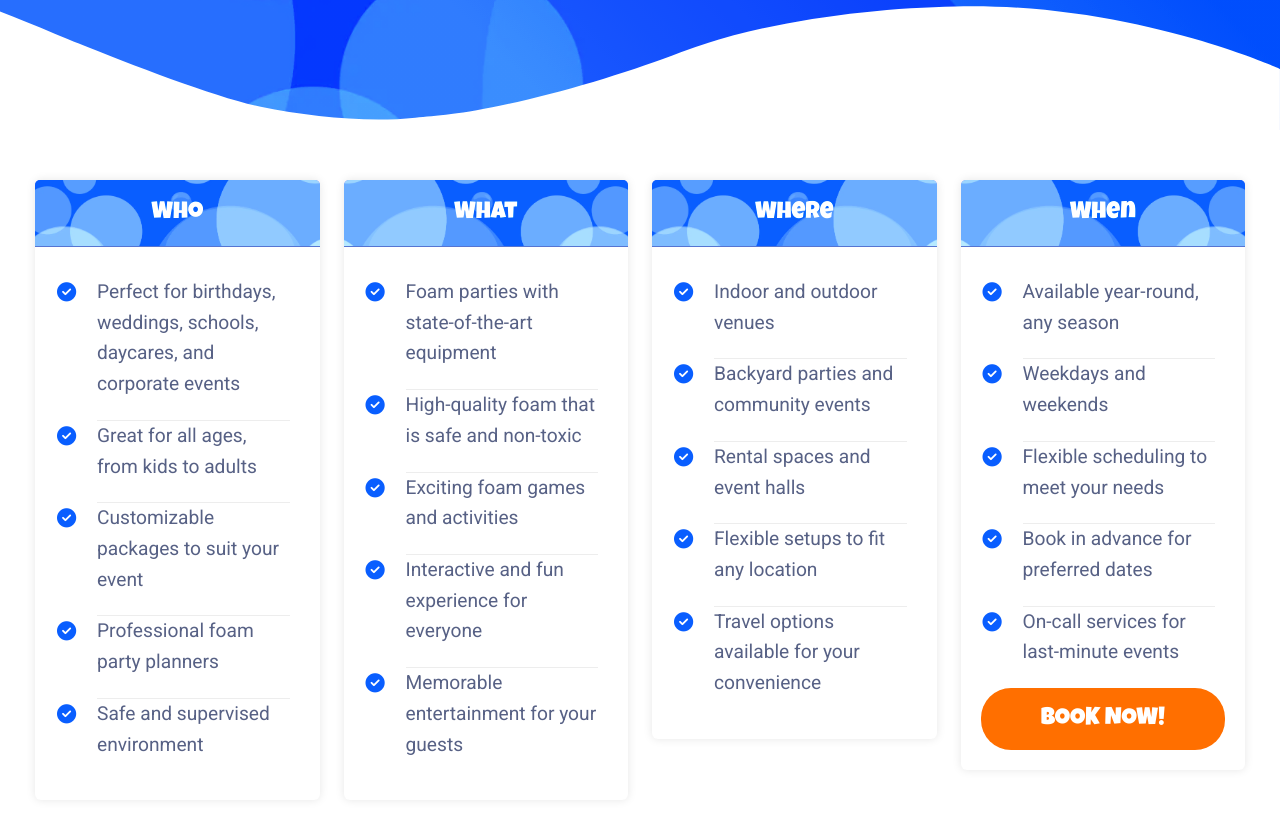
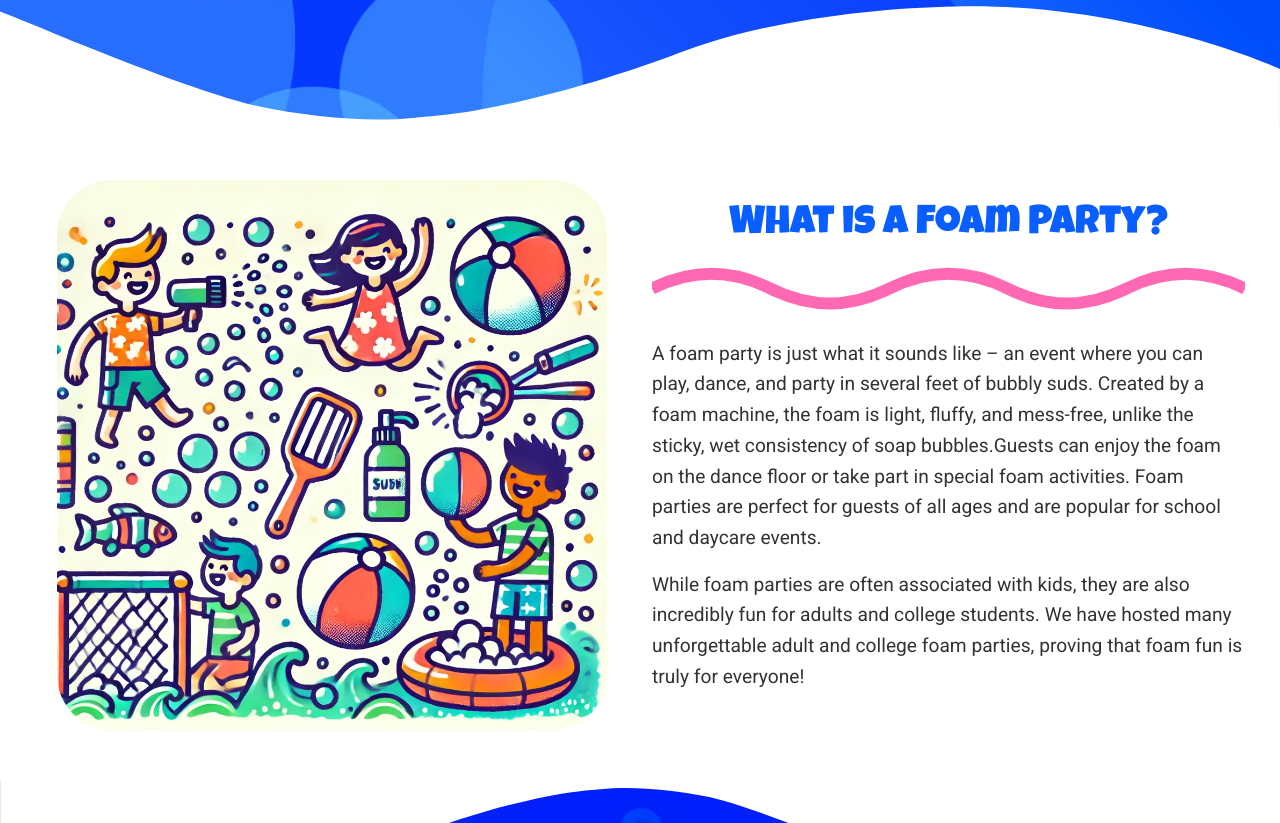
Before and after one commit to austinwhisman/sudzy.shindigz, a plain HTML site: page index.html in a window 1280 px wide. Shown: the part 720-1543 px from the top of the page. Drawn offline with nearby package versions, Linux system fonts and the light colour scheme.

Commit message:
added two new assets. Also removed the when,where,what,when section. Refactored the packages section. Added pink.

```diff
--- a/assets/styles/main.css
+++ b/assets/styles/main.css
@@ -6,6 +6,7 @@
     --dark-orange: #e65c00;
     --default-orange:#ff6f00;
     --default-white: #ffffff;
+    --default-pink: #F53FFE;
     --card-header-blue: #688eff;
 }
 
@@ -67,6 +68,18 @@ body {
     max-width: 1440px;
     margin: 0 auto;
     padding: 0 15px;
+}
+
+.left-img {
+    max-height: 550px;
+    border-radius: 55px;
+}
+
+.rainbow {
+    background-clip: text;
+    background: linear-gradient(to right, #ef5350, #2196f3, #26c6da, #43a047, #f9a825, #ff5722);
+    -webkit-background-clip: text;
+    -webkit-text-fill-color: transparent;
 }
 
 .navbar-nav .nav-link {
@@ -240,6 +253,7 @@ body {
     font-size: 1.2rem;
     padding: 20px;
     line-height: 1.6;
+    color: #576185;
 }
 
 .card-body ul {
@@ -251,14 +265,14 @@ body {
     text-align: left;
     list-style-type: none;
     margin: 10px 10px;
-    color: #576185;
+
 }
 
 .card-body ul li:before {
     content: "\f058";
     font-family: "Font Awesome 5 Free";
     font-weight: 900;
-    color: var(--default-blue);
+    color: var(--default-pink);
     margin:0 15px 0 -15px;
     list-style-type: none;
     display: block;
@@ -380,7 +394,7 @@ ul.party-package > li:not(:first-child) {
     text-transform: uppercase;
     margin-bottom: 20px;
     font-family: 'Luckiest Guy', sans-serif;
-    font-size: 4.2rem;
+    font-size: 3.2rem;
     font-weight: 400;
 }
 
@@ -685,7 +699,6 @@ ul.party-package > li:not(:first-child) {
     }
 }
 
-
 @media (min-width: 577px) and (max-width: 991px) {
     .non-bs-container {
         grid-template-columns: 1fr 1fr;
@@ -711,3 +724,69 @@ ul.party-package > li:not(:first-child) {
         grid-row: 3;
     }
 }
+
+.simple-layout .title-container {
+    display: flex;
+    flex-direction: column;
+    align-items: center;
+}
+
+.simple-layout .section-title {
+    font-family: 'Luckiest Guy', sans-serif;
+    font-size: 2.5rem;
+    color: var(--default-blue);
+    margin-bottom: 0;
+    text-align: center;
+}
+
+.underline-svg {
+    width: 100%; /* Ensure the SVG fills the width of its container */
+    height: auto;
+    margin: 10px 0 20px 0;
+}
+
+.simple-layout p {
+    font-size: 1.2rem;
+    line-height: 1.6;
+    color: #333333;
+    text-align: left;
+}
+
+@media (max-width: 768px) {
+    .simple-layout .row {
+        flex-direction: column-reverse;
+    }
+
+    .simple-layout p {
+        text-align: left;
+    }
+}
+
+.info-section.two-column-layout {
+    padding: 20px 20px
+
+}
+
+.two-column-layout .section-title {
+    font-family: 'Luckiest Guy', sans-serif;
+    font-size: 2.5rem;
+    color: var(--default-blue);
+    margin-bottom: 20px;
+    text-align: center;
+}
+
+
+.two-column-layout .card-body p {
+    font-size: 1.2rem;
+    line-height: 1.6;
+    color: #333333;
+    text-align: left;
+}
+
+.two-column-layout .card-header {
+    background: unset;
+}
+
+.two-column-layout .card-header::before {
+    background-image: none;
+}
--- a/index.html
+++ b/index.html
@@ -89,65 +89,27 @@
     </div>
 </section>
 
-<section class="info-section">
-    <div class="container max-width-container fade-in">
-        <div class="row row-cols-1 row-cols-sm-2 row-cols-lg-4">
-            <div class="col">
-                <div class="card fade-in">
-                    <div class="card-header">Who</div>
-                    <div class="card-body">
-                        <ul class ="party-package">
-                            <li>Perfect for birthdays, weddings, schools, daycares, and corporate events</li>
-                            <li>Great for all ages, from kids to adults</li>
-                            <li>Customizable packages to suit your event</li>
-                            <li>Professional foam party planners</li>
-                            <li>Safe and supervised environment</li>
-                        </ul>
-                    </div>
+<section class="info-section simple-layout fade-in">
+    <div class="container max-width-container">
+        <div class="row align-items-center">
+            <div class="col-md-6 text-center">
+                <img src="assets/foam-cartoon.webp" alt="Foam party" class="img-fluid left-img">
+            </div>
+            <div class="col-md-6">
+                <div class="title-container">
+                    <h2 class="section-title">What is a Foam Party?</h2>
+                    <svg class="underline-svg" xmlns="http://www.w3.org/2000/svg" viewBox="0 0 100 10" preserveAspectRatio="none">
+                        <path d="M0 5 Q10 0, 20 5 Q30 10, 40 5 Q50 0, 60 5 Q70 10, 80 5 Q90 0, 100 5" stroke="#FF69B4" stroke-width="2" fill="none"/>
+                    </svg>
                 </div>
-            </div>
-            <div class="col">
-                <div class="card fade-in">
-                    <div class="card-header">What</div>
-                    <div class="card-body">
-                        <ul class ="party-package">
-                            <li>Foam parties with state-of-the-art equipment</li>
-                            <li>High-quality foam that is safe and non-toxic</li>
-                            <li>Exciting foam games and activities</li>
-                            <li>Interactive and fun experience for everyone</li>
-                            <li>Memorable entertainment for your guests</li>
-                        </ul>
-                    </div>
-                </div>
-            </div>
-            <div class="col">
-                <div class="card fade-in">
-                    <div class="card-header">Where</div>
-                    <div class="card-body">
-                        <ul class ="party-package">
-                            <li>Indoor and outdoor venues</li>
-                            <li>Backyard parties and community events</li>
-                            <li>Rental spaces and event halls</li>
-                            <li>Flexible setups to fit any location</li>
-                            <li>Travel options available for your convenience</li>
-                        </ul>
-                    </div>
-                </div>
-            </div>
-            <div class="col">
-                <div class="card fade-in">
-                    <div class="card-header">When</div>
-                    <div class="card-body">
-                        <ul class ="party-package">
-                            <li>Available year-round, any season</li>
-                            <li>Weekdays and weekends</li>
-                            <li>Flexible scheduling to meet your needs</li>
-                            <li>Book in advance for preferred dates</li>
-                            <li>On-call services for last-minute events</li>
-                        </ul>
-                        <a href="#" class="btn call-to-action-button full-width">BOOK NOW!</a>
-                    </div>
-                </div>
+                <p>
+                    A foam party is just what it sounds like – an event where you can play, dance, and party in several feet of bubbly suds. Created by a foam machine, the foam is light,
+                    fluffy, and mess-free, unlike the sticky, wet consistency of soap bubbles.Guests can enjoy the foam on the dance floor or take part in special foam activities.
+                    Foam parties are perfect for guests of all ages and are popular for school and daycare events.
+                </p>
+                <p>
+                    While foam parties are often associated with kids, they are also incredibly fun for adults and college students. We have hosted many unforgettable adult and college foam parties, proving that foam fun is truly for everyone!
+                </p>
             </div>
         </div>
     </div>
@@ -194,15 +156,35 @@
     </div>
 </section>
 
+<section class="info-section two-column-layout fade-in" id="foamPartyInfoWrapper">
+    <div class="container max-width-container">
+        <div class="row align-items-center">
+            <div class="text-center">
+                <h2 class="section-title">EVENT PACKAGES</h2>
+                <svg class="underline-svg" xmlns="http://www.w3.org/2000/svg" viewBox="0 0 100 10" preserveAspectRatio="none">
+                    <path d="M0 5 Q10 0, 20 5 Q30 10, 40 5 Q50 0, 60 5 Q70 10, 80 5 Q90 0, 100 5" stroke="#FF69B4" stroke-width="2" fill="none"/>
+                </svg>
+                <p class="body-text" style="font-family: 'Sen', Sans-serif; font-size: 1.2rem; text-align: left;">
+                    Our packages are perfect for groups of up to 30 people in the foam zone. Each package includes:
+                    <strong>A Commercial Bubble Blaster, a Professional Party Host, an Outdoor Sound System, and Safety Signs.</strong>.
+                    Our skilled foam professional will take care of the setup, operation, and clean-up.
+                </p>
+            </div>
+        </div>
+    </div>
+</section>
+
+
 <section id="packagesWrapper" class="info-section fade-in">
     <div class="non-bs-container">
-
             <div class="first-row">
-                <div class="text-center">
-                    <h3 class="lucky-font">Choose Your Package</h3>
-                    <p class="body-text" style="font-family: 'Sen', Sans-serif; font-size: 1.2rem;">
-                        Our foam party packages offer the ultimate fun for any event! Whether you choose the Basic or Deluxe package, you're guaranteed an unforgettable experience. The Basic Package is perfect for smaller gatherings and features a professional-grade foam cannon and kid-friendly music. For larger events, the Deluxe Package adds extra excitement with a large foam cannon and UV glow for nighttime parties. Imagine the laughter and joy as kids and adults alike play in mountains of safe, hypoallergenic foam. From birthday celebrations to community events, our foam parties are sure to be a hit!
-                    </p>
+                <div class="card">
+                    <div class="card-header">
+                        <img class="img-fluid" src="assets/community_package_tsp.png" alt="Community Package">
+                    </div>
+                    <div class="card-body">
+                        <p>Our community packages are designed for larger events such as neighborhood gatherings, school events, and community festivals. These packages include extended hours of foam fun, multiple foam machines, and additional staff to ensure a smooth and enjoyable experience for all attendees. We bring the fun to your community, creating an event that will be talked about for years to come!</p>
+                    </div>
                 </div>
             </div>
 
```
Also changed, not shown: assets/community_package_tsp.png (added), assets/foam-cartoon.webp (added).
